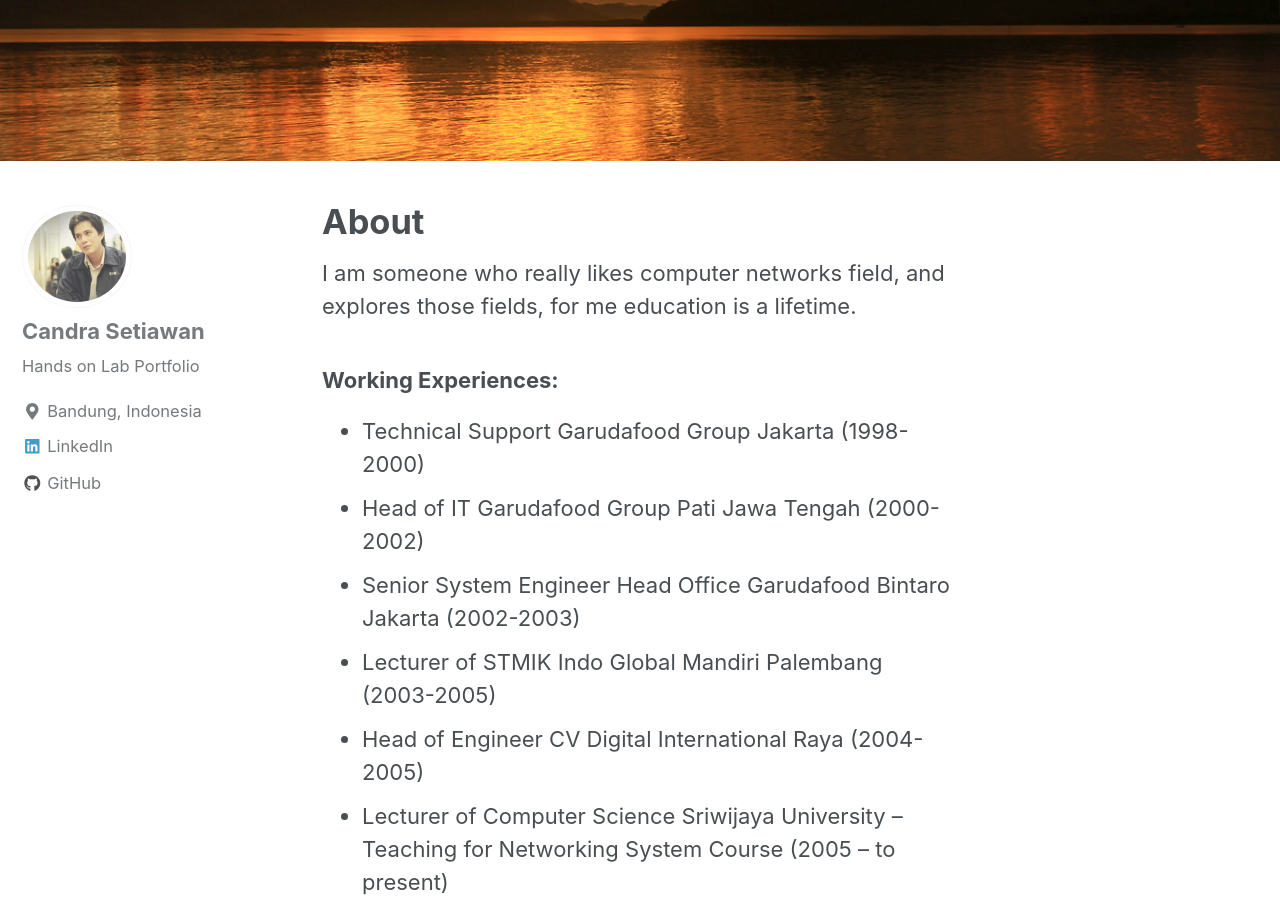
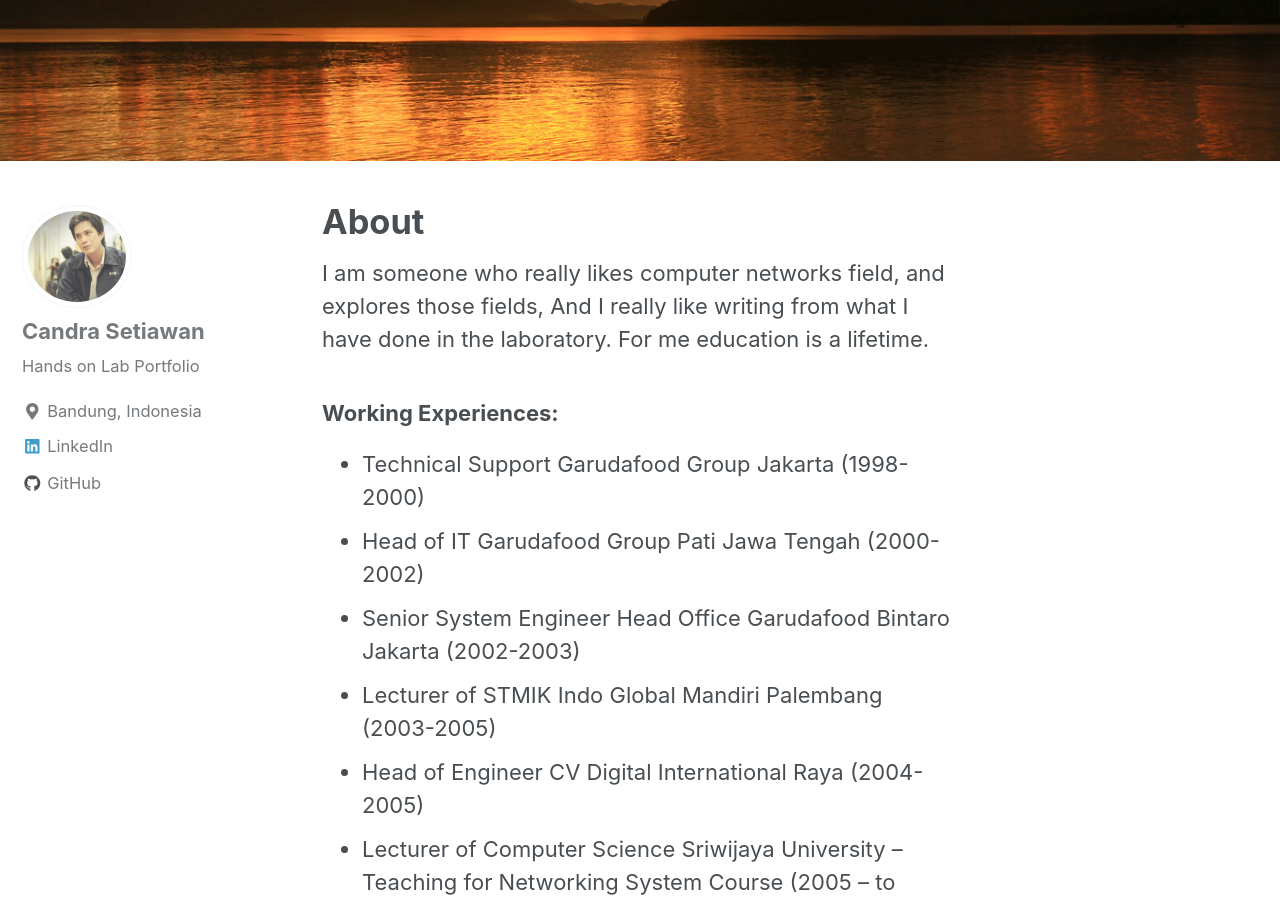
Before and after one commit to candrasetiawan/candrasetiawan.github.io, a Jekyll site: the page built from _pages/about.md, in a window 1280 px wide and 900 px high, scrolled down 412 px. Built offline with Jekyll 4.4.1, drawn with Linux system fonts in a browser that asks for light colours; nearby versions of some CDN libraries; some of the changed text lies outside the part shown.

Commit message:
Update about.md

```diff
--- a/_pages/about.md
+++ b/_pages/about.md
@@ -5,7 +5,7 @@ header:
   image: "/images/kelaparapet.jpg"
 ---
 
-I am someone who really likes computer networks field, and explores those fields, for me education is a lifetime.
+I am someone who really likes computer networks field, and explores those fields, And I really like writing from what I have done in the laboratory. For me education is a lifetime.
 
 ### Working Experiences:
 * Technical Support Garudafood Group Jakarta (1998-2000)
@@ -25,3 +25,6 @@ I am someone who really likes computer networks field, and explores those fields
 
 ### About my family:
 I am a husband from Rika Kemala and father of a daughter and two sons. My first daughter was named Maura Cantyqa Candra, 10 years old. My second son was named Raffa Ragahdo Candra, 8 years old. And my last son was named Muhammad Kenzie Arsenio Candra, aged 6 years.
+
+### Hobby
+I really like travel and photography
```
